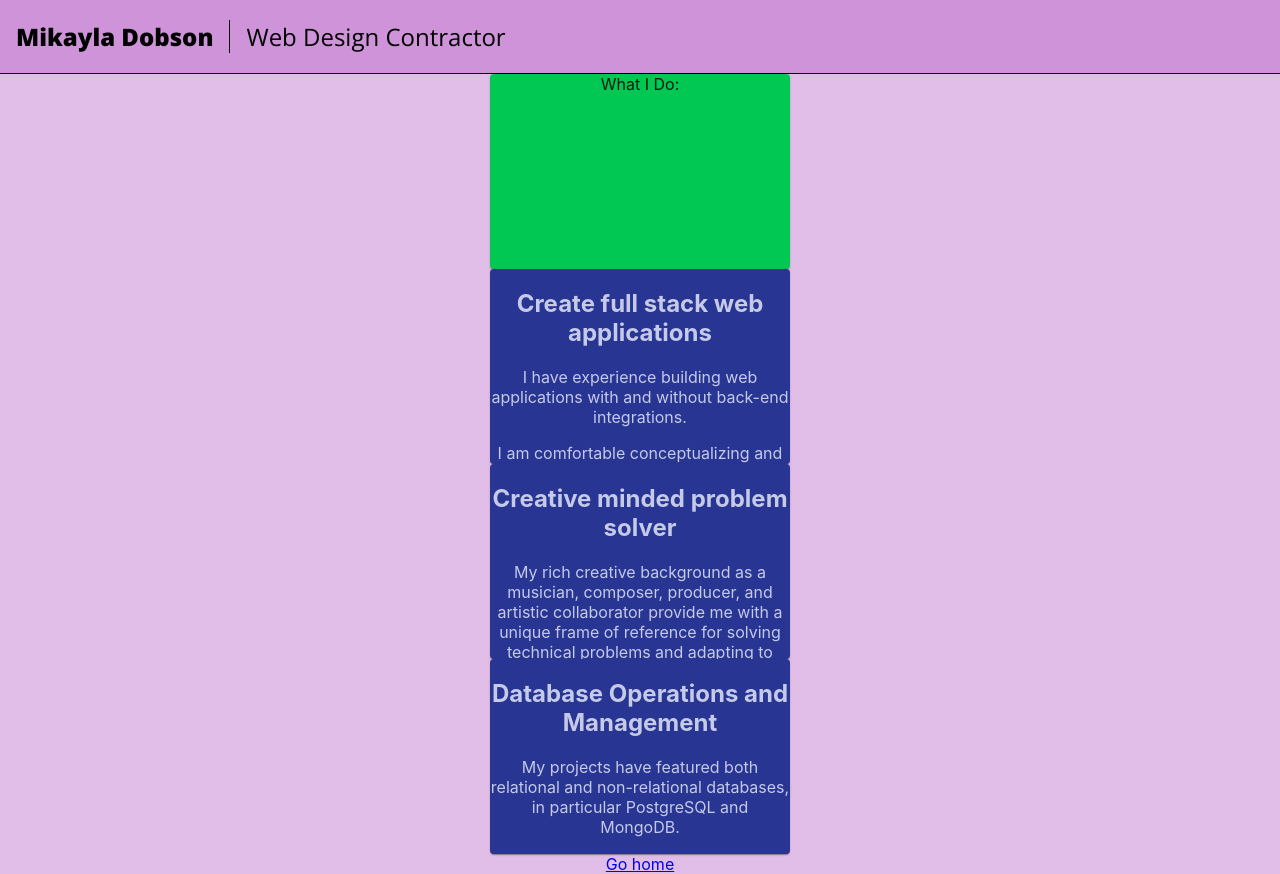
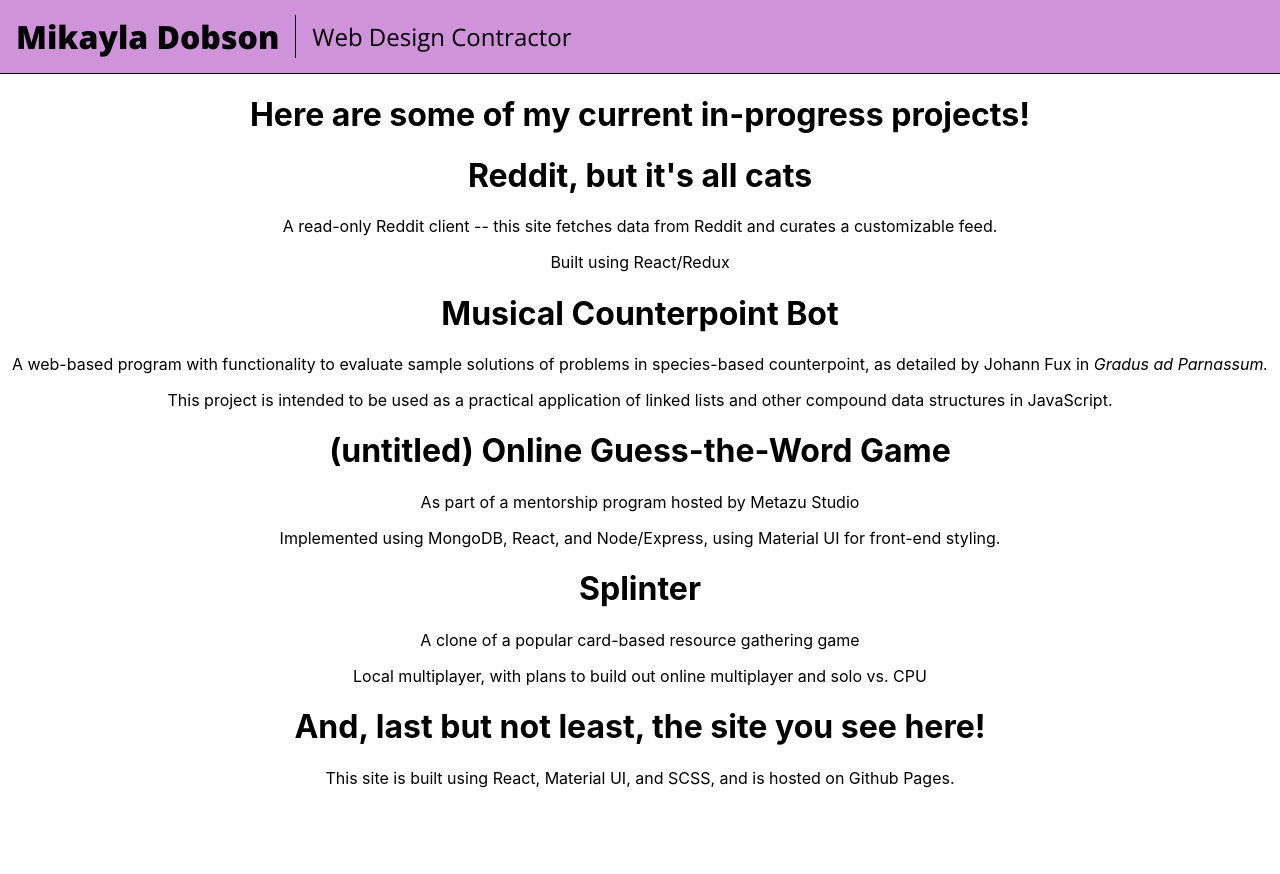
Before and after one commit to innocuous-symmetry/about-mikayla, a React (Create React App) app: page /projects in a window 1280 px wide. After the commit the page ends 804 px from the top, so only its background shows below. Built offline with nearby package versions, Linux system fonts and the light colour scheme.

Commit message:
content for creative works

```diff
--- a/src/App.js
+++ b/src/App.js
@@ -1,10 +1,10 @@
 import { BrowserRouter, Routes, Route } from 'react-router-dom';
 import Welcome from './pages/Welcome';
-import Projects from './pages/Projects';
+import AboutMe from './pages/AboutMe';
 import Technologies from './pages/Technologies';
 import Links from './pages/Links';
 import CreativeWorks from './pages/CreativeWorks';
-import InProgress from './pages/InProgress';
+import Projects from './pages/Projects';
 import './App.scss';
 
 function App() {
@@ -12,7 +12,7 @@ function App() {
     <div className="App">
 
       <header className="app-navbar">
-        <h2 className="my-name">Mikayla Dobson</h2>
+        <a href="/" className="my-name">Mikayla Dobson</a>
         <h2>Web Design Contractor</h2>
       </header>
 
@@ -20,8 +20,8 @@ function App() {
         <BrowserRouter>
             <Routes>
               <Route path='/' element={<Welcome />} />
+              <Route path='/about-me' element={<AboutMe />} />
               <Route path='/projects' element={<Projects />} />
-              <Route path='/in-progress' element={<InProgress />} />
               <Route path='/technologies' element={<Technologies />} />
               <Route path='/links' element={<Links />} />
               <Route path='/creative-works' element={<CreativeWorks />} />
--- a/src/App.scss
+++ b/src/App.scss
@@ -11,13 +11,25 @@ $purple200: #ce93d8;
 header {
   background-color: $purple200;
   display: flex;
-  align-items: flex-end;
+  align-items: center;
   border-bottom: 1px solid black;
   font-family: 'Open Sans', sans-serif;
-  .my-name {
+  a {
+    transition: color 150ms ease;
+    color: black;
     font-weight: 900;
+    font-size: 2rem;
+    padding-left: 1rem;
     border-right: 1px solid black;
     padding-right: 1rem;
+    text-decoration: none;
+    &:visited {
+      color: inherit;
+    }
+    &:hover {
+      color: purple;
+      transition: color 150ms ease;
+    }
   }
   h2 {
     font-weight: 400;
--- /dev/null
+++ b/src/pages/AboutMe.js
@@ -0,0 +1,37 @@
+import '../App.scss';
+import { DocumentStyle, ProjectsPage } from '../styles/Style';
+
+import Card from '@mui/material/Card';
+import Grid from '@mui/material/Grid';
+
+const { htmlTheme } = DocumentStyle;
+const { headerCard, projectCards, cardDimensions } = ProjectsPage;
+
+export default function AboutMe() {
+    return (
+        <div style={htmlTheme}>
+            <Card sx={[headerCard, cardDimensions]}>What I Do:</Card>
+
+            <Card sx={[projectCards, cardDimensions]}>
+                <h2>Create full stack web applications</h2>
+                <p>I have experience building web applications with and without back-end integrations.</p>
+                <p>I am comfortable conceptualizing and organizing complex structures, and as such, my projects tend to be natural in their structure and easy to maintain.</p>
+            </Card>
+
+            <Card sx={[projectCards, cardDimensions]}>
+                <h2>Creative minded problem solver</h2>
+                <p>My rich creative background as a musician, composer, producer, and artistic collaborator provide me with a unique frame of reference for
+                    solving technical problems and adapting to dynamic environments.</p>
+                <a href="/">See some of my creative works for examples of my aptitudes, as well as some thoughts on how they apply to work as a developer!</a>
+            </Card>
+
+            <Card sx={[projectCards, cardDimensions]}>
+                <h2>Database Operations and Management</h2>
+                <p>My projects have featured both relational and non-relational databases, in particular PostgreSQL and MongoDB.</p>
+                <p>I also have experience with various technologies for connecting these to front-end applications, including Prisma and Supabase.</p>
+            </Card>
+
+            <a href="/">Go home</a>
+        </div>
+    )
+}
--- a/src/pages/InProgress.js
+++ /dev/null
@@ -1,25 +0,0 @@
-export default function InProgress() {
-    return (
-        <div className="In-Progress page">
-            <h1>Here are some of my current in-progress projects!</h1>
-
-            <div className="gallery">
-                <div className="card">
-                </div>
-
-                <div className="card">
-                </div>
-
-                <div className="card">
-                </div>
-
-                <div className="card">
-                </div>
-
-                <div className="card">
-                </div>
-
-            </div>
-        </div>
-    )
-}
--- a/src/pages/Projects.js
+++ b/src/pages/Projects.js
@@ -1,37 +1,39 @@
-import '../App.scss';
-import { DocumentStyle, ProjectsPage } from '../styles/Style';
-
-import Card from '@mui/material/Card';
-import Grid from '@mui/material/Grid';
-
-const { htmlTheme } = DocumentStyle;
-const { headerCard, projectCards, cardDimensions } = ProjectsPage;
-
 export default function Projects() {
     return (
-        <div style={htmlTheme}>
-            <Card sx={[headerCard, cardDimensions]}>What I Do:</Card>
+        <div className="In-Progress page">
+            <h1>Here are some of my current in-progress projects!</h1>
 
-            <Card sx={[projectCards, cardDimensions]}>
-                <h2>Create full stack web applications</h2>
-                <p>I have experience building web applications with and without back-end integrations.</p>
-                <p>I am comfortable conceptualizing and organizing complex structures, and as such, my projects tend to be natural in their structure and easy to maintain.</p>
-            </Card>
+            <div className="gallery">
+                <div className="card">
+                    <h1>Reddit, but it's all cats</h1>
+                    <p>A read-only Reddit client -- this site fetches data from Reddit and curates a customizable feed.</p>
+                    <p>Built using React/Redux</p>
+                </div>
 
-            <Card sx={[projectCards, cardDimensions]}>
-                <h2>Creative minded problem solver</h2>
-                <p>My rich creative background as a musician, composer, producer, and artistic collaborator provide me with a unique frame of reference for
-                    solving technical problems and adapting to dynamic environments.</p>
-                <a href="/">See some of my creative works for examples of my aptitudes, as well as some thoughts on how they apply to work as a developer!</a>
-            </Card>
+                <div className="card">
+                    <h1>Musical Counterpoint Bot</h1>
+                    <p>A web-based program with functionality to evaluate sample solutions of problems in species-based counterpoint, as detailed by Johann Fux in <em>Gradus ad Parnassum.</em></p>
+                    <p>This project is intended to be used as a practical application of linked lists and other compound data structures in JavaScript.</p>
+                </div>
 
-            <Card sx={[projectCards, cardDimensions]}>
-                <h2>Database Operations and Management</h2>
-                <p>My projects have featured both relational and non-relational databases, in particular PostgreSQL and MongoDB.</p>
-                <p>I also have experience with various technologies for connecting these to front-end applications, including Prisma and Supabase.</p>
-            </Card>
+                <div className="card">
+                    <h1>(untitled) Online Guess-the-Word Game</h1>
+                    <p>As part of a mentorship program hosted by Metazu Studio</p>
+                    <p>Implemented using MongoDB, React, and Node/Express, using Material UI for front-end styling.</p>
+                </div>
 
-            <a href="/">Go home</a>
+                <div className="card">
+                    <h1>Splinter</h1>
+                    <p>A clone of a popular card-based resource gathering game</p>
+                    <p>Local multiplayer, with plans to build out online multiplayer and solo vs. CPU</p>
+                </div>
+
+                <div className="card">
+                    <h1>And, last but not least, the site you see here!</h1>
+                    <p>This site is built using React, Material UI, and SCSS, and is hosted on Github Pages.</p>
+                </div>
+
+            </div>
         </div>
     )
 }
--- a/src/pages/Welcome.js
+++ b/src/pages/Welcome.js
@@ -44,9 +44,9 @@ export default function Welcome() {
     const allButtonRefs = [buttonOne, buttonTwo, buttonThree, buttonFour, buttonFive];
 
     const galleryButtons = [
-        <Button ref={buttonOne} variant="contained" href="/projects" sx={buttonStyle}>What kinds of things do I do?</Button>,
+        <Button ref={buttonOne} variant="contained" href="/about-me" sx={buttonStyle}>What kinds of things do I do?</Button>,
         <Button ref={buttonTwo} variant="contained" href="/technologies" sx={buttonStyle}>What do I use to do it?</Button>,
-        <Button ref={buttonThree} variant="contained" href="/in-progress" sx={buttonStyle}>What projects am I working on now?</Button>,
+        <Button ref={buttonThree} variant="contained" href="/projects" sx={buttonStyle}>What projects am I working on now?</Button>,
         <Button ref={buttonFour} variant="contained" href="/links" sx={buttonStyle}>Where can you find more about me and my work?</Button>,
         <Button ref={buttonFive} variant="contained" href="/creative-works" sx={buttonStyle}>Where can I listen to some of your music?</Button>
     ];
```
Also changed, not shown: src/pages/CreativeWorks.js (+24 -0 lines).
